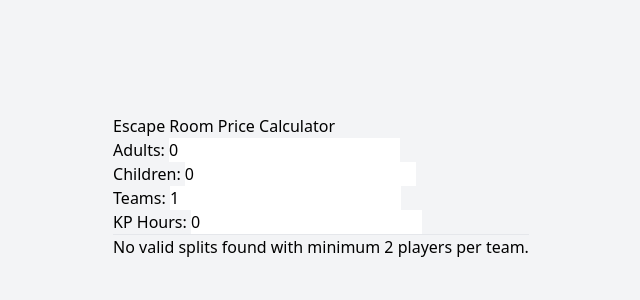
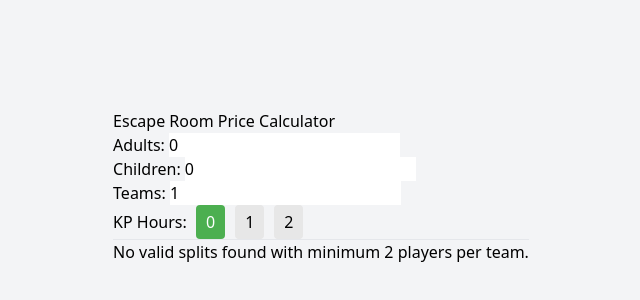
Before and after one commit to ShadowAelita/room_escpae_final, a React (Vite) app: page / in a window 1280 px wide. Shown: the part 214-514 px from the top of the page, without its empty margins (319-959 px from the left). Built offline with nearby package versions, Linux system fonts and the light colour scheme.

Commit message:
Update TeamPriceCalculator.jsx

```diff
--- a/src/TeamPriceCalculator.jsx
+++ b/src/TeamPriceCalculator.jsx
@@ -37,31 +37,20 @@ function App() {
   };
 
   // Generate all valid splits with min 2 people per team
-  // adultsLeft, childrenLeft = remaining adults/children to assign
-  // teamNum = current team index (0-based)
-  // currentSplit = array of {a, c} assigned per team so far
-  // results = array of all valid splits
   const generateSplits = (adultsLeft, childrenLeft, teamNum, currentSplit, results) => {
     if (teamNum === teams) {
-      // All teams assigned, check if all adults and children are assigned
       if (adultsLeft === 0 && childrenLeft === 0) {
         results.push([...currentSplit]);
       }
       return;
     }
 
-    // For current team, try all combinations of adults and children such that:
-    // - sum >= 2 (min team size)
-    // - adultsLeft >= a
-    // - childrenLeft >= c
-    // Also, max total per team <= remaining players (just logical limit)
     const maxAdults = adultsLeft;
     const maxChildren = childrenLeft;
 
     for (let a = 0; a <= maxAdults; a++) {
       for (let c = 0; c <= maxChildren; c++) {
         if (a + c >= 2) {
-          // Assign this split and recurse for next team
           currentSplit[teamNum] = { adults: a, children: c };
           generateSplits(adultsLeft - a, childrenLeft - c, teamNum + 1, currentSplit, results);
         }
@@ -69,7 +58,6 @@ function App() {
     }
   };
 
-  // Get all splits and calculate prices, then find min and max total price
   const calculateBreakdown = () => {
     if (teams === 0) return { minSplit: null, maxSplit: null };
 
@@ -80,7 +68,6 @@ function App() {
       return { minSplit: null, maxSplit: null };
     }
 
-    // Map splits to total prices
     const pricedSplits = results.map((split) => {
       let total = 0;
       split.forEach(({ adults, children }) => {
@@ -89,7 +76,6 @@ function App() {
       return { split, total };
     });
 
-    // Find min and max total price splits
     pricedSplits.sort((a, b) => a.total - b.total);
     const minSplit = pricedSplits[0];
     const maxSplit = pricedSplits[pricedSplits.length - 1];
@@ -135,16 +121,27 @@ function App() {
           />
         </label>
       </div>
+
+      {/* KP Hours selector buttons */}
       <div>
-        <label>
-          KP Hours:{" "}
-          <input
-            type="number"
-            min="0"
-            value={kpHours}
-            onChange={(e) => setKpHours(Number(e.target.value))}
-          />
-        </label>
+        <label>KP Hours: </label>
+        {[0, 1, 2].map((hour) => (
+          <button
+            key={hour}
+            onClick={() => setKpHours(hour)}
+            style={{
+              margin: "0 5px",
+              padding: "5px 10px",
+              backgroundColor: kpHours === hour ? "#4CAF50" : "#e7e7e7",
+              color: kpHours === hour ? "white" : "black",
+              border: "none",
+              borderRadius: "4px",
+              cursor: "pointer",
+            }}
+          >
+            {hour}
+          </button>
+        ))}
       </div>
 
       <hr />
```
